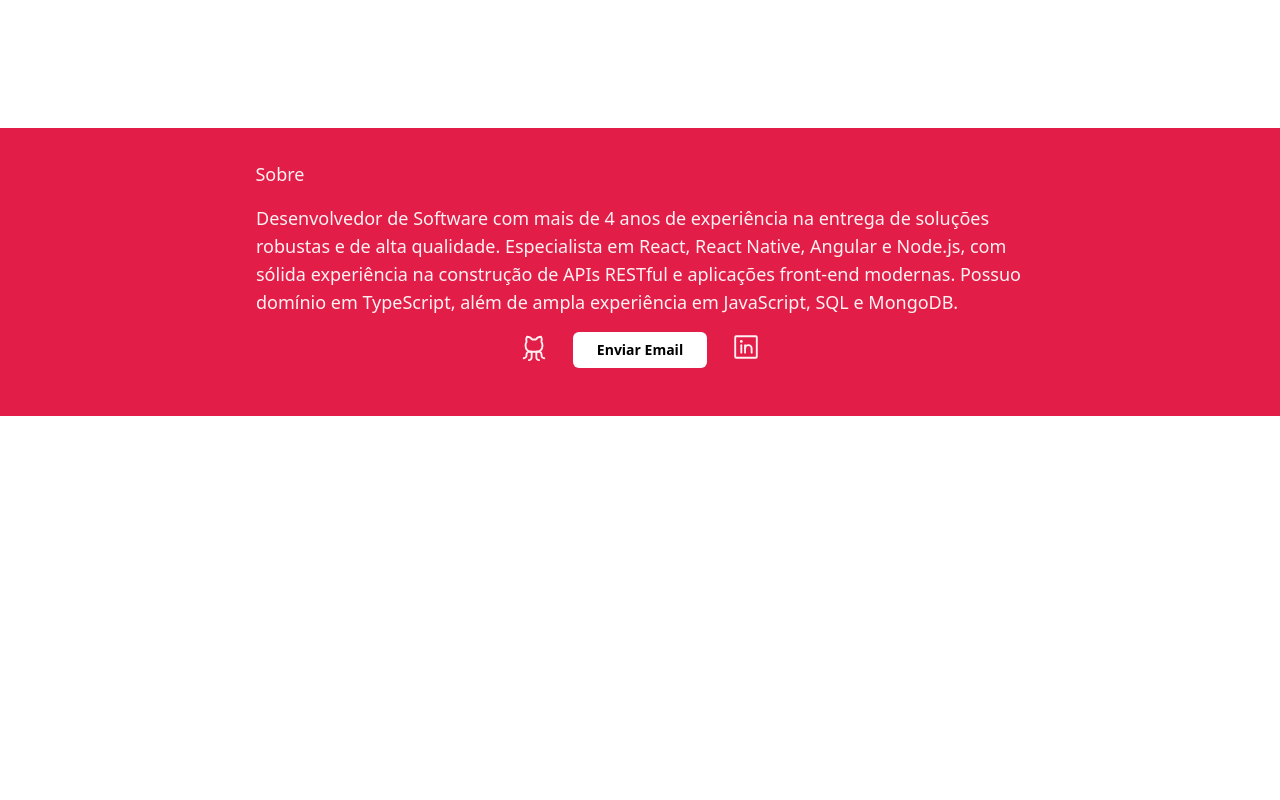
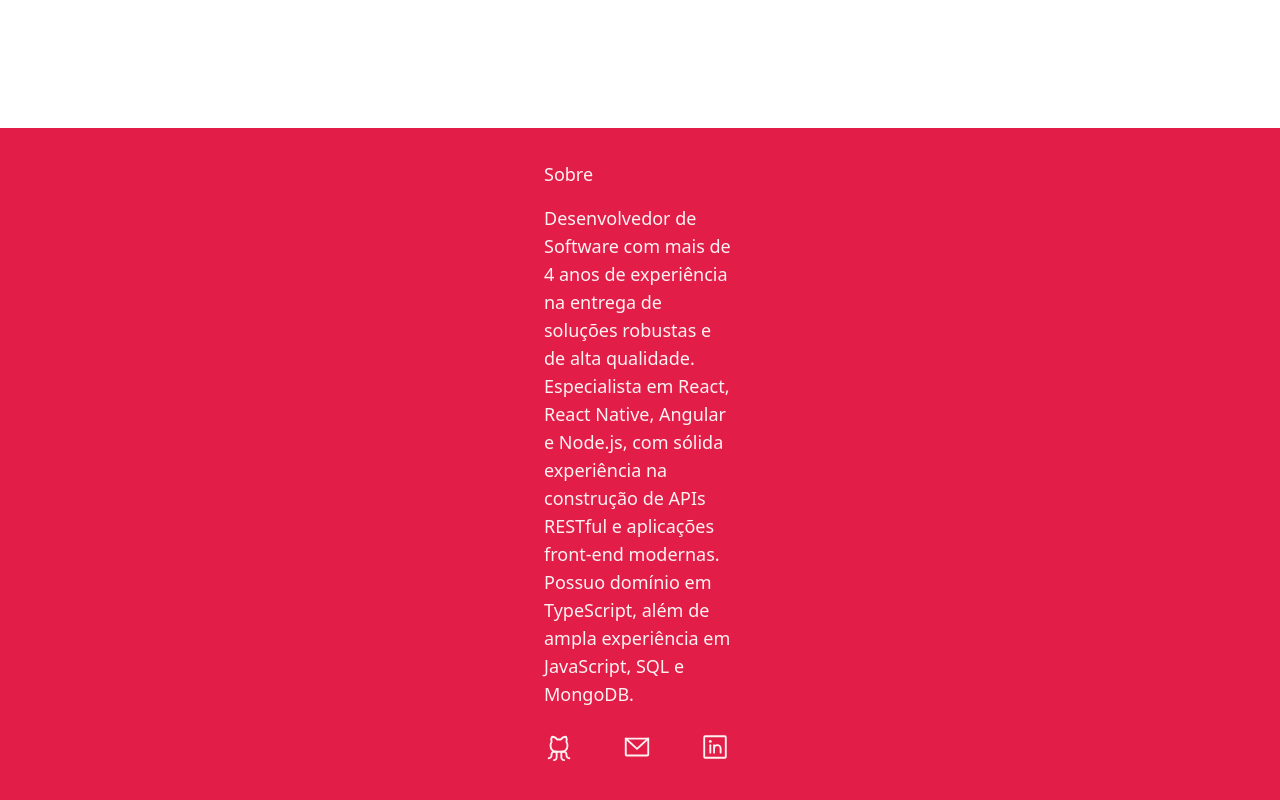
Before and after one commit to stecks10/vitor-web, a Next.js app: page / in a window 1280 px wide. Shown: the part 1896-2696 px from the top of the page. Before the commit the page ends 2312 px from the top, so only its background shows below. Built offline with nearby package versions, Linux system fonts and the light colour scheme.

Commit message:
refatora componente Footer para incluir ícone de email e ajusta layout; remove redundância na descrição do componente Experience

```diff
--- a/components/Experience.tsx
+++ b/components/Experience.tsx
@@ -53,7 +53,7 @@ export function Experience() {
             description={[
               'Desenvolvimento de sistema de renegociação de dívidas para o Banco Bradesco utilizando Node.js no Backend for Frontend (BFF) e Angular no frontend. O backend foi estruturado com NestJS, garantindo uma arquitetura modular e escalável, permitindo que diferentes componentes do sistema fossem facilmente atualizados e mantidos. Implementação de integração com microserviços e micro-frontend, com foco em flexibilidade e escalabilidade. Utilização de Mocha para testes unitários no BFF e Jest no frontend, além de Bamboo para integração contínua e SonarQube para análise de qualidade de código.',
               'A gestão do projeto foi realizada através de Jira, facilitando o acompanhamento das tarefas, sprints e definição de prioridades. Utilizamos Azure para o gerenciamento de deploy e a infraestrutura de nuvem, garantindo a alta disponibilidade e escalabilidade do sistema. A automação de testes, integração contínua e práticas de DevOps foram implementadas para garantir a qualidade do código e a entrega contínua de novas funcionalidades.',
-              'Adotei metodologias ágeis (Scrum) para gerenciar o desenvolvimento e garantir entregas rápidas e consistentes. Trabalhei de forma colaborativa com uma equipe multifuncional, incluindo desenvolvedores backend, frontend, QA e DevOps, garantindo uma comunicação eficiente e a entrega de alta qualidade. Implementação de logs de rastreabilidade para monitoramento e análise de performance, além de um acompanhamento constante de métricas para otimização do sistema.',
+              'Metodologias ágeis (Scrum) para gerenciar o desenvolvimento e garantir entregas rápidas e consistentes. Trabalhei de forma colaborativa com uma equipe multifuncional, incluindo desenvolvedores backend, frontend, QA e DevOps, garantindo uma comunicação eficiente e a entrega de alta qualidade. Implementação de logs de rastreabilidade para monitoramento e análise de performance, além de um acompanhamento constante de métricas para otimização do sistema.',
             ]}
           />
         </div>
--- a/components/Footer.tsx
+++ b/components/Footer.tsx
@@ -1,16 +1,15 @@
 'use client';
 
-import { GithubLogo, LinkedinLogo } from 'phosphor-react';
-import { Button } from './ui/button';
+import { GithubLogo, LinkedinLogo, EnvelopeSimple } from 'phosphor-react';
 
 export function Footer() {
   return (
     <footer
       id="contact"
-      className="bg-primary p-8 px-40 text-primary-foreground shadow-lg dark:bg-secondary dark:text-secondary-foreground"
+      className="bg-primary p-8 px-4 text-primary-foreground shadow-lg dark:bg-secondary dark:text-secondary-foreground md:px-40"
     >
-      <div className="container flex flex-col items-center text-left">
-        <h2 className="mb-4 mr-[720px] max-w-3xl text-left text-lg">Sobre</h2>
+      <div className="container flex flex-col items-start px-96 text-left">
+        <h2 className="mb-4 max-w-3xl text-left text-lg">Sobre</h2>
         <p className="mb-4 max-w-3xl text-left text-lg">
           Desenvolvedor de Software com mais de 4 anos de experiência na entrega
           de soluções robustas e de alta qualidade. Especialista em React, React
@@ -19,7 +18,7 @@ export function Footer() {
           TypeScript, além de ampla experiência em JavaScript, SQL e MongoDB.
         </p>
 
-        <div className="mb-4 flex space-x-6">
+        <div className="mb-4 flex flex-col items-center gap-6 sm:flex-row">
           <a
             href="https://github.com/stecks10"
             target="_blank"
@@ -28,12 +27,15 @@ export function Footer() {
             <GithubLogo size={30} className="transition hover:text-rose-400" />
           </a>
 
-          <Button
-            variant="light"
+          <a
+            href="mailto:vnn2006@gmail.com"
             className="px-6 py-2 font-bold transition-colors dark:border-rose-600"
           >
-            Enviar Email
-          </Button>
+            <EnvelopeSimple
+              size={30}
+              className="transition hover:text-rose-400"
+            />
+          </a>
           <a
             href="https://www.linkedin.com/in/vitor-nunes-do-nascimento-466004197/"
             target="_blank"
```
